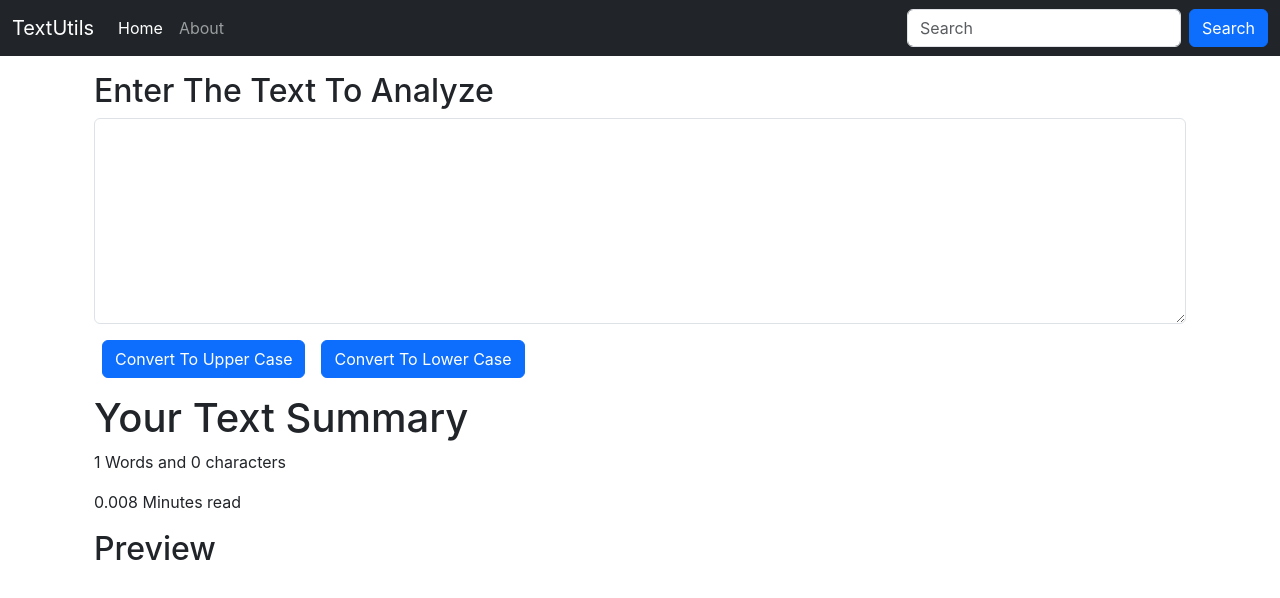
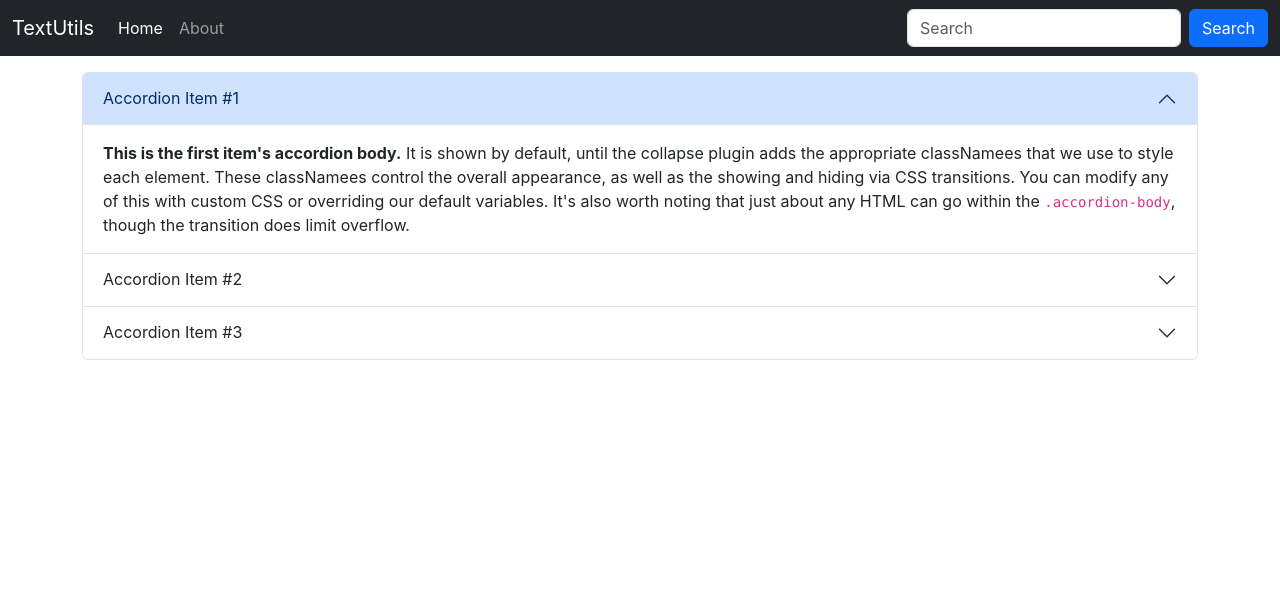
Before and after one commit to praveen199/React-Js, a React (Create React App) app in the folder my-first-app/: page / in a window 1280 px wide. Shown: the top 598 px of the page. Built offline with nearby package versions, Linux system fonts and the light colour scheme.

Commit message:
10.1 : add About.js component

```diff
--- a/my-first-app/src/App.js
+++ b/my-first-app/src/App.js
@@ -1,7 +1,8 @@
 import logo from './logo.svg';
 import './App.css';
 import Navbar from './components/Navbar';
-import TextForm from './components/TextForm';
+//import TextForm from './components/TextForm';
+import About from './components/About';
 
 function App() {
   return (
@@ -10,7 +11,8 @@
       {/* <Navbar/> */}
       <Navbar title = "TextUtils"/>
       <div className="container my-3">
-        <TextForm heading="Enter The Text To Analyze" />
+        {/* <TextForm heading="Enter The Text To Analyze" /> */}
+        <About/>
       </div>
     </>
   );
--- /dev/null
+++ b/my-first-app/src/components/About.js
@@ -0,0 +1,46 @@
+import React from 'react'
+
+export default function About() {
+    return (
+        <div>
+            <div className="accordion" id="accordionExample">
+                <div className="accordion-item">
+                    <h2 className="accordion-header">
+                        <button className="accordion-button" type="button" data-bs-toggle="collapse" data-bs-target="#collapseOne" aria-expanded="true" aria-controls="collapseOne">
+                            Accordion Item #1
+                        </button>
+                    </h2>
+                    <div id="collapseOne" className="accordion-collapse collapse show" data-bs-parent="#accordionExample">
+                        <div className="accordion-body">
+                            <strong>This is the first item's accordion body.</strong> It is shown by default, until the collapse plugin adds the appropriate classNamees that we use to style each element. These classNamees control the overall appearance, as well as the showing and hiding via CSS transitions. You can modify any of this with custom CSS or overriding our default variables. It's also worth noting that just about any HTML can go within the <code>.accordion-body</code>, though the transition does limit overflow.
+                        </div>
+                    </div>
+                </div>
+                <div className="accordion-item">
+                    <h2 className="accordion-header">
+                        <button className="accordion-button collapsed" type="button" data-bs-toggle="collapse" data-bs-target="#collapseTwo" aria-expanded="false" aria-controls="collapseTwo">
+                            Accordion Item #2
+                        </button>
+                    </h2>
+                    <div id="collapseTwo" className="accordion-collapse collapse" data-bs-parent="#accordionExample">
+                        <div className="accordion-body">
+                            <strong>This is the second item's accordion body.</strong> It is hidden by default, until the collapse plugin adds the appropriate classNamees that we use to style each element. These classNamees control the overall appearance, as well as the showing and hiding via CSS transitions. You can modify any of this with custom CSS or overriding our default variables. It's also worth noting that just about any HTML can go within the <code>.accordion-body</code>, though the transition does limit overflow.
+                        </div>
+                    </div>
+                </div>
+                <div className="accordion-item">
+                    <h2 className="accordion-header">
+                        <button className="accordion-button collapsed" type="button" data-bs-toggle="collapse" data-bs-target="#collapseThree" aria-expanded="false" aria-controls="collapseThree">
+                            Accordion Item #3
+                        </button>
+                    </h2>
+                    <div id="collapseThree" className="accordion-collapse collapse" data-bs-parent="#accordionExample">
+                        <div className="accordion-body">
+                            <strong>This is the third item's accordion body.</strong> It is hidden by default, until the collapse plugin adds the appropriate classNamees that we use to style each element. These classNamees control the overall appearance, as well as the showing and hiding via CSS transitions. You can modify any of this with custom CSS or overriding our default variables. It's also worth noting that just about any HTML can go within the <code>.accordion-body</code>, though the transition does limit overflow.
+                        </div>
+                    </div>
+                </div>
+            </div>
+        </div>
+    )
+}
```
Also changed, not shown: 1 other file (tests, documents, lock files or other folders).
